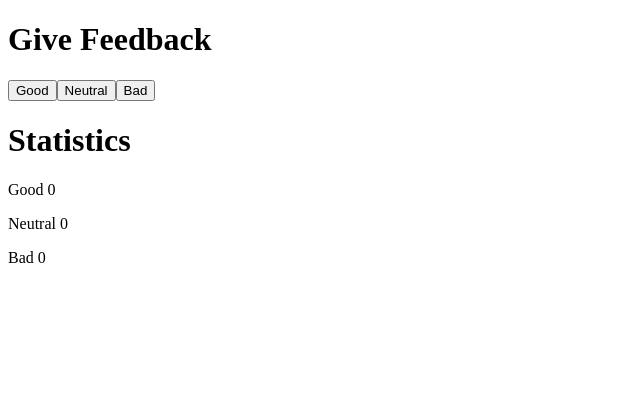
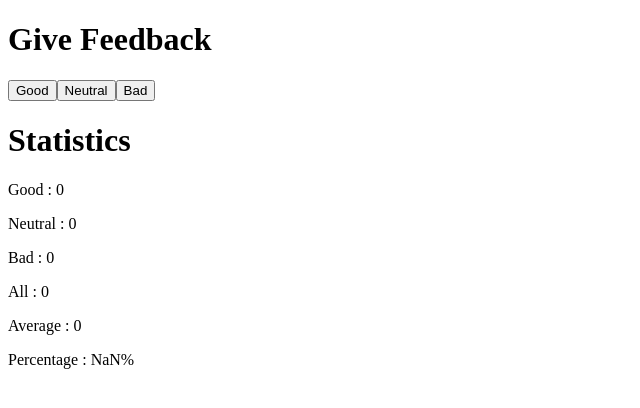
Before and after one commit to SirDon3/part1, a React (Create React App) app in the folder unicafe/: page / in a window 1280 px wide. Shown: the top 408 px of the page, without its empty margins (0-640 px from the left). Built offline with nearby package versions, Linux system fonts and the light colour scheme.

Commit message:
unicafe step2

```diff
--- a/unicafe/src/App.js
+++ b/unicafe/src/App.js
@@ -1,10 +1,17 @@
 import { useState } from 'react'
+
 
 const Button = ({ handleClick, text }) => <button onClick={handleClick}>{text}</button>
 
-const Content = ({ text, ratingValue}) => <p>{text} {ratingValue} </p>
+const Content = ({ text, ratingValue}) => <p>{text} : {ratingValue} </p>
 
 const Heading = ({text}) => <h1>{text}</h1>
+
+const Total = ({all }) => <p>All : {all}</p>
+
+const Average = ({total, avg }) => <p>Average : {total / avg}</p>
+
+const Percentage = ({part, whole }) => <p>Percentage : {part / whole * 100}%</p>
 
 const App = () => {
   // save clicks of each button to its own state
@@ -20,7 +27,8 @@ const App = () => {
   const handleGoodClick = () => setGood(good + 1)
   const handleNeutralClick = () => setNeutral(neutral + 1)
   const handleBadClick = () => setBad(bad + 1)
-
+  const all = good + neutral + bad
+  const avg = 3
 
 
   return (
@@ -36,6 +44,9 @@ const App = () => {
       <Content ratingValue={good} text={Good}></Content>
       <Content ratingValue={neutral} text={Neutral}></Content>
       <Content ratingValue={bad} text={Bad}></Content>
+      <Total all={all}></Total>
+      <Average total={all} avg={avg}></Average>
+      <Percentage part={good} whole={all}></Percentage>
 
     </div>
   )
```
